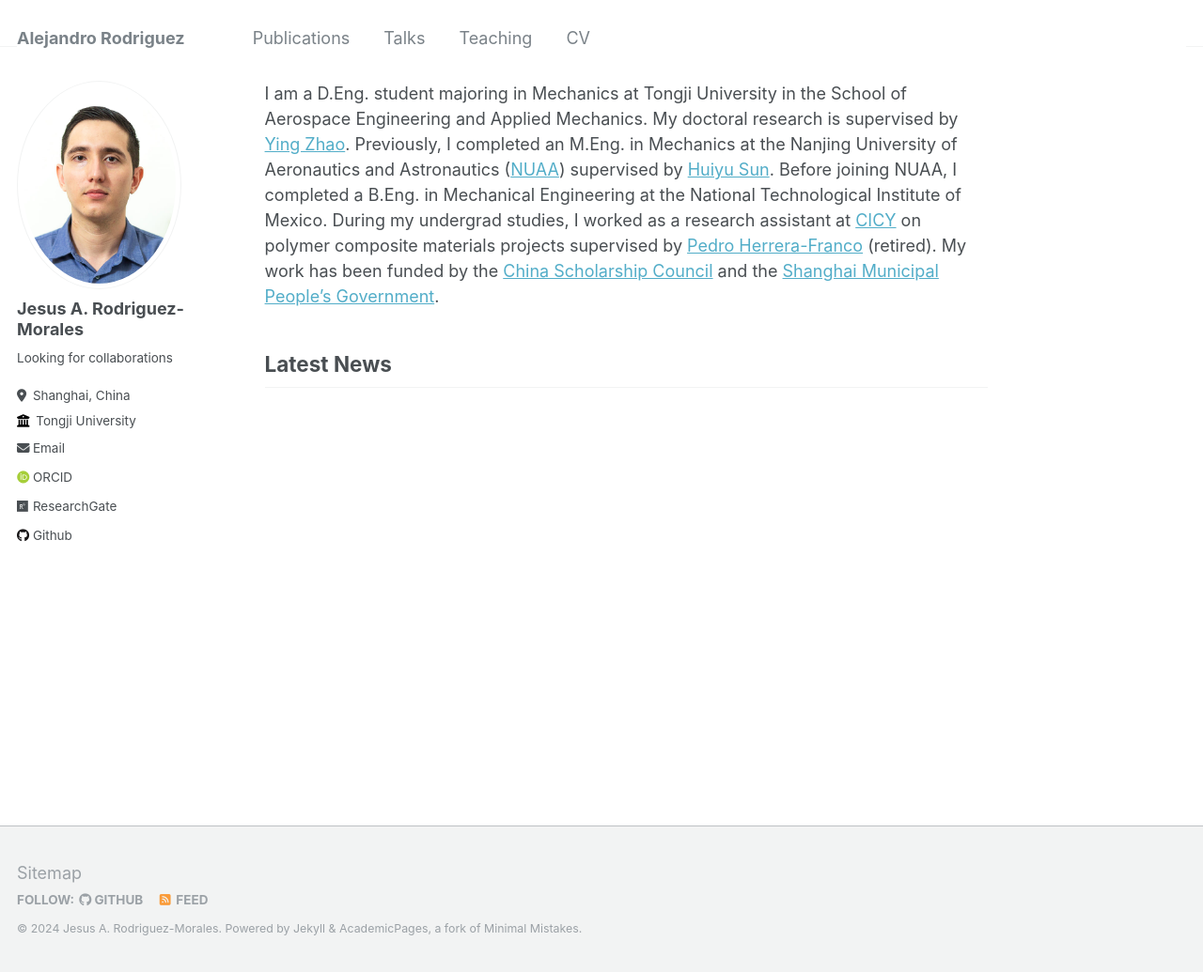
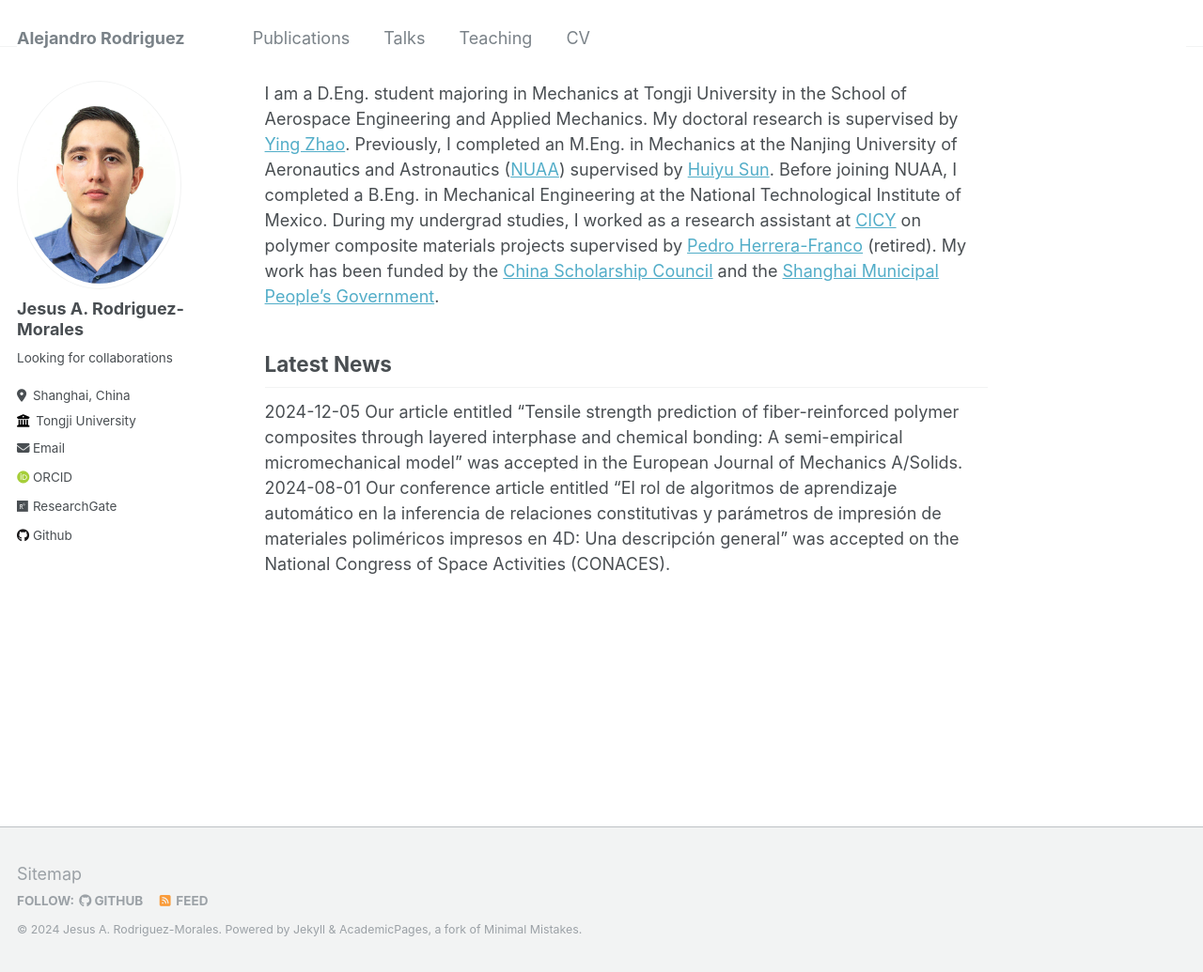
Before and after one commit to alex-rodriguez-m/alex-rodriguez-m.github.io, a Jekyll site: the page built from _pages/about.md, in a window 1280 px wide and 1035 px high. Shown: the whole window at 94% size. Built offline with Jekyll 4.4.1, drawn with Linux system fonts in a browser that asks for light colours; some web fonts are replaced.

Commit message:
Update about.md

```diff
--- a/_pages/about.md
+++ b/_pages/about.md
@@ -11,3 +11,5 @@ I am a D.Eng. student majoring in Mechanics at Tongji University in the School o
 
 
 ## Latest News
+2024-12-05 Our article entitled "Tensile strength prediction of fiber-reinforced polymer composites through layered interphase and chemical bonding: A semi-empirical micromechanical model" was accepted in the European Journal of Mechanics A/Solids.\\
+2024-08-01 Our conference article entitled "El rol de algoritmos de aprendizaje automático en la inferencia de relaciones constitutivas y parámetros de impresión de materiales poliméricos impresos en 4D: Una descripción general" was accepted on the National Congress of Space Activities (CONACES).
```
